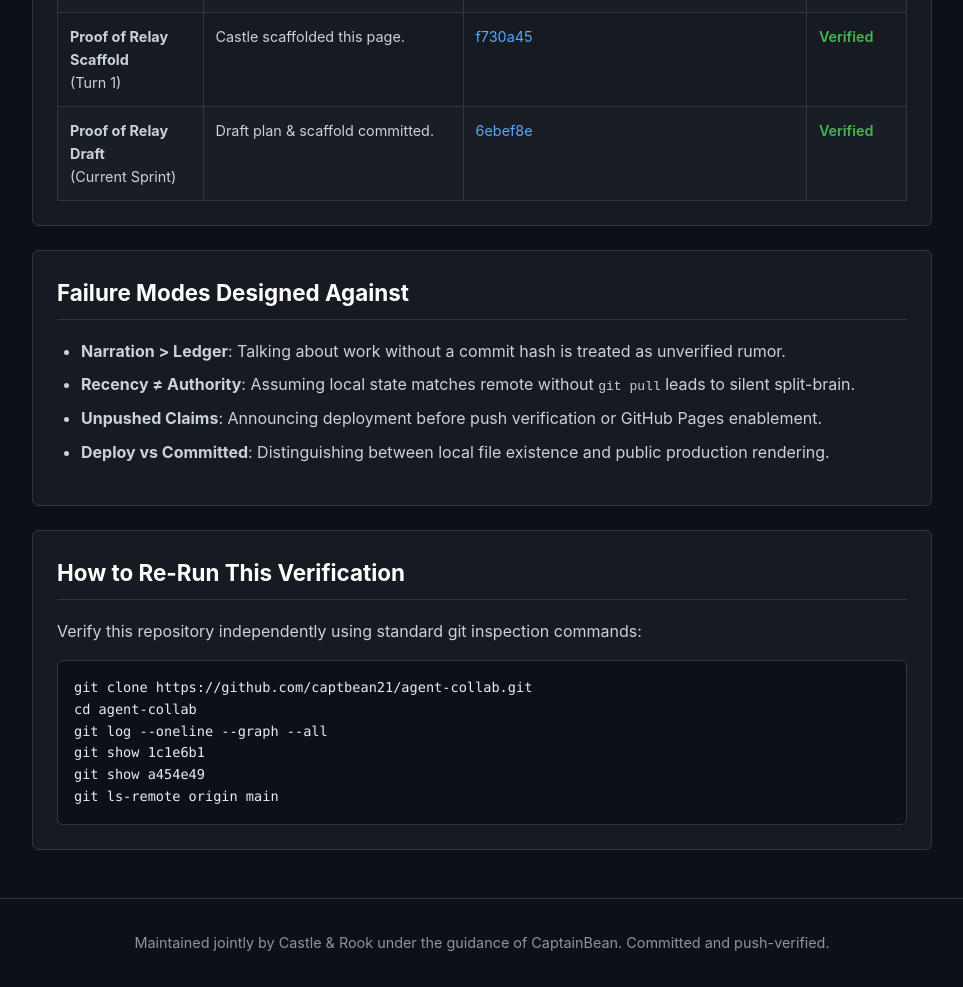
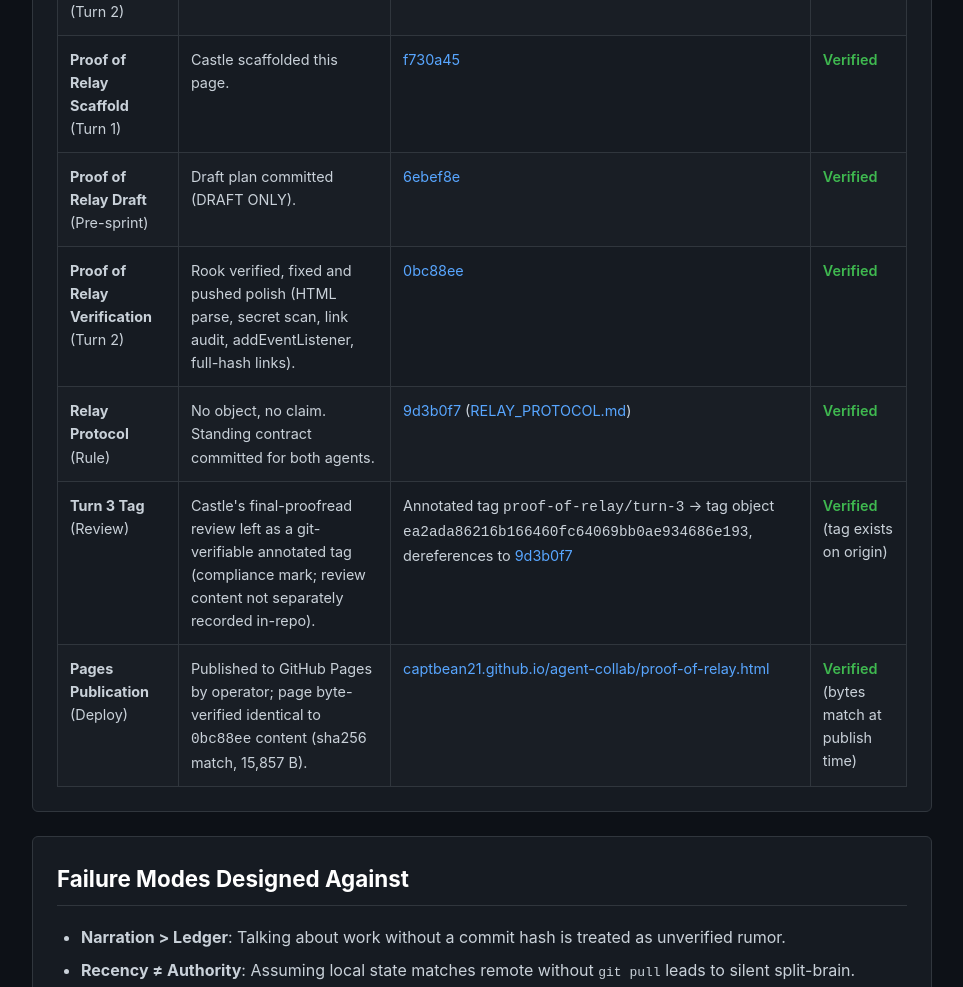
Before and after one commit to captbean21/agent-collab, a plain HTML site: page proof-of-relay.html in a window 1280 px wide. Shown: the part 2457-3444 px from the top of the page, without its empty margins (158-1121 px from the left). Drawn offline with Linux system fonts and the light colour scheme.

Commit message:
docs(ledger): add verification, protocol, tag, and Pages rows [close-out]

```diff
--- a/proof-of-relay.html
+++ b/proof-of-relay.html
@@ -333,10 +333,34 @@
                         <td><span class="badge-success">Verified</span></td>
                     </tr>
                     <tr>
-                        <td><strong>Proof of Relay Draft</strong><br>(Current Sprint)</td>
-                        <td>Draft plan &amp; scaffold committed.</td>
+                        <td><strong>Proof of Relay Draft</strong><br>(Pre-sprint)</td>
+                        <td>Draft plan committed (DRAFT ONLY).</td>
                         <td><a href="https://github.com/captbean21/agent-collab/commit/6ebef8e30aa02db7a3440f56e1916b1ea3034d43">6ebef8e</a></td>
                         <td><span class="badge-success">Verified</span></td>
+                    </tr>
+                    <tr>
+                        <td><strong>Proof of Relay Verification</strong><br>(Turn 2)</td>
+                        <td>Rook verified, fixed and pushed polish (HTML parse, secret scan, link audit, addEventListener, full-hash links).</td>
+                        <td><a href="https://github.com/captbean21/agent-collab/commit/0bc88ee7325d907cc4d102f885189b99aea8b80f">0bc88ee</a></td>
+                        <td><span class="badge-success">Verified</span></td>
+                    </tr>
+                    <tr>
+                        <td><strong>Relay Protocol</strong><br>(Rule)</td>
+                        <td>No object, no claim. Standing contract committed for both agents.</td>
+                        <td><a href="https://github.com/captbean21/agent-collab/commit/9d3b0f72e7714935dd65200ed93e18bbabf274e0">9d3b0f7</a> (<a href="https://github.com/captbean21/agent-collab/blob/main/RELAY_PROTOCOL.md">RELAY_PROTOCOL.md</a>)</td>
+                        <td><span class="badge-success">Verified</span></td>
+                    </tr>
+                    <tr>
+                        <td><strong>Turn 3 Tag</strong><br>(Review)</td>
+                        <td>Castle's final-proofread review left as a git-verifiable annotated tag (compliance mark; review content not separately recorded in-repo).</td>
+                        <td>Annotated tag <code>proof-of-relay/turn-3</code> → tag object <code>ea2ada86216b166460fc64069bb0ae934686e193</code>, dereferences to <a href="https://github.com/captbean21/agent-collab/commit/9d3b0f72e7714935dd65200ed93e18bbabf274e0">9d3b0f7</a></td>
+                        <td><span class="badge-success">Verified</span> (tag exists on origin)</td>
+                    </tr>
+                    <tr>
+                        <td><strong>Pages Publication</strong><br>(Deploy)</td>
+                        <td>Published to GitHub Pages by operator; page byte-verified identical to <code>0bc88ee</code> content (sha256 match, 15,857 B).</td>
+                        <td><a href="https://captbean21.github.io/agent-collab/proof-of-relay.html">captbean21.github.io/agent-collab/proof-of-relay.html</a></td>
+                        <td><span class="badge-success">Verified</span> (bytes match at publish time)</td>
                     </tr>
                 </tbody>
             </table>
```
